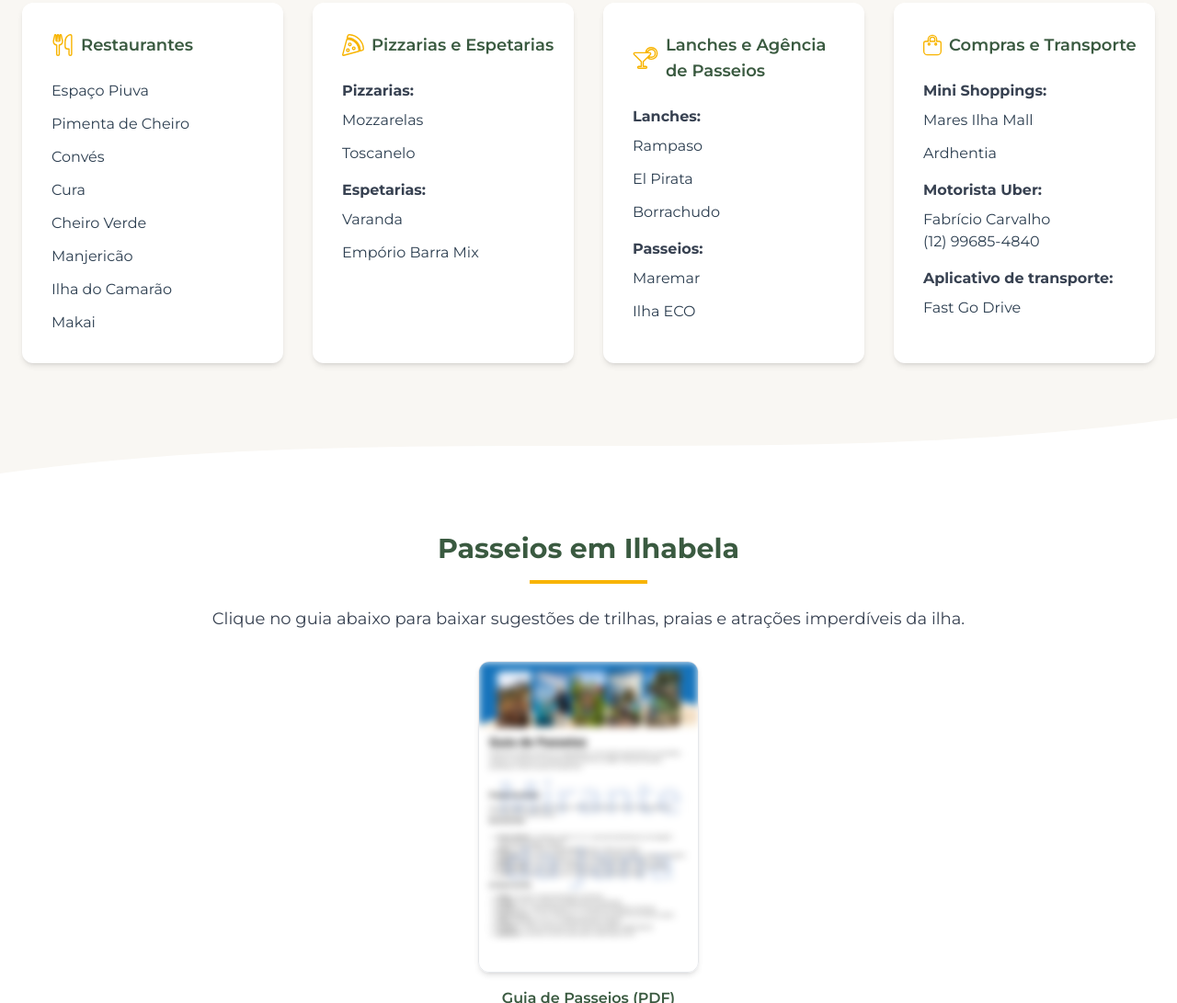
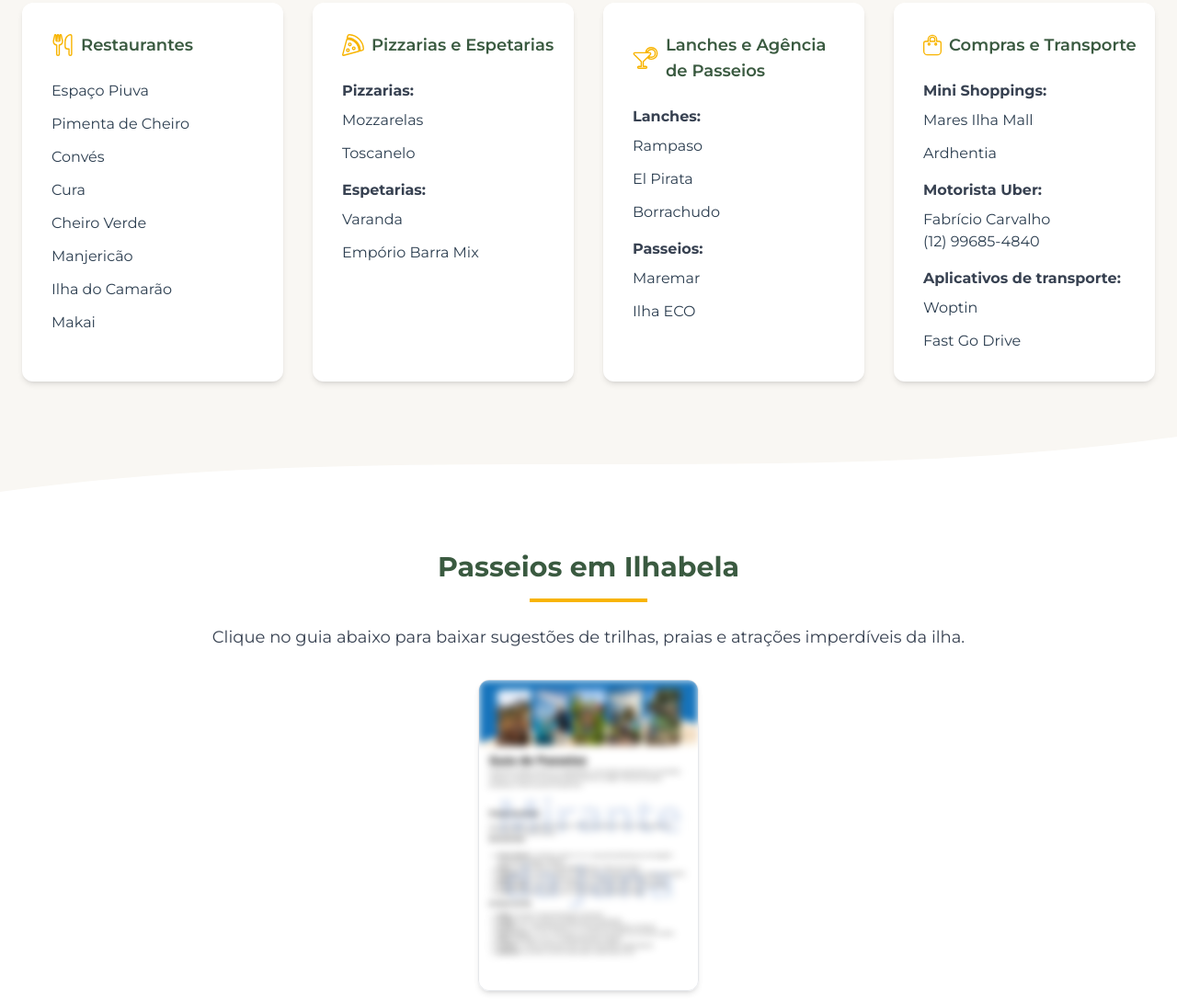
Before and after one commit to JoaoVieiraSCM/Mirante-da-Jana, a plain HTML site: page index.html in a window 1280 px wide. Shown: the part 5523-6614 px from the top of the page at 92% size. Drawn offline with nearby package versions, Linux system fonts and the light colour scheme.

Commit message:
new app adding

```diff
--- a/assets/js/script.js
+++ b/assets/js/script.js
@@ -117,7 +117,7 @@ const translations = {
         "tips-snacks-title": "Lanches e Agência de Passeios",
         "snack-1": "Rampaso", "snack-2": "El Pirata", "snack-3": "Borrachudo", "tour-1": "Maremar", "tour-2": "Ilha ECO",
         "tips-shopping-title": "Compras e Transporte",
-        "shopping-1": "Mares Ilha Mall", "driver-uber": "Motorista Uber:", "transport-app": "Aplicativo de transporte:",
+        "shopping-1": "Mares Ilha Mall", "driver-uber": "Motorista Uber:", "transport-app": "Aplicativos de transporte:",
         "passeios-title": "Passeios em Ilhabela",
         "passeios-description": "Clique no guia abaixo para baixar sugestões de trilhas, praias e atrações imperdíveis da ilha.",
         "passeios-link-title": "Guia de Passeios (PDF)",
@@ -252,7 +252,7 @@ const translations = {
         "tips-snacks-title": "Snacks & Tours Agency",
         "snack-1": "Rampaso", "snack-2": "El Pirata", "snack-3": "Borrachudo", "tour-1": "Maremar", "tour-2": "Ilha ECO",
         "tips-shopping-title": "Shops & Transport",
-        "shopping-1": "Mares Ilha Mall", "driver-uber": "Uber Driver:", "transport-app": "Transport App:",
+        "shopping-1": "Mares Ilha Mall", "driver-uber": "Uber Driver:", "transport-app": "Transport Apps:",
         "passeios-title": "Tours in Ilhabela",
         "passeios-description": "Click the guide below to download suggestions of trails, beaches, and must-see attractions on the island.",
         "passeios-link-title": "Tours Guide (PDF)",
@@ -387,7 +387,7 @@ const translations = {
         "tips-snacks-title": "Bocadillos y Agencias de Tours",
         "snack-1": "Rampaso", "snack-2": "El Pirata", "snack-3": "Borrachudo", "tour-1": "Maremar", "tour-2": "Ilha ECO",
         "tips-shopping-title": "Compras y Transporte",
-        "shopping-1": "Mares Ilha Mall", "driver-uber": "Conductor de Uber:", "transport-app": "Aplicación de transporte:",
+        "shopping-1": "Mares Ilha Mall", "driver-uber": "Conductor de Uber:", "transport-app": "Aplicaciónes de transporte:",
         "passeios-title": "Paseos en Ilhabela",
         "passeios-description": "Haz clic en la guía a continuación para descargar sugerencias de senderos, playas y atracciones imperdibles de la isla.",
         "passeios-link-title": "Guía de Paseos (PDF)",
--- a/index.html
+++ b/index.html
@@ -673,8 +673,9 @@
                     <ul class="space-y-3 mt-2 mb-4">
                         <li><a href="https://wa.me/5512996854840" class="link-animado" data-tel="5512996854840">Fabrício Carvalho<br>(12) 99685-4840</a></li>
                     </ul>
-                    <p class="font-bold text-gray-700" data-translate="transport-app">Aplicativo de Transporte:</p>
+                    <p class="font-bold text-gray-700" data-translate="transport-app">Aplicativos de Transporte:</p>
                     <ul class="space-y-3 mt-2">
+                        <li><a href="https://play.google.com/store/apps/details?id=br.com.woptindailha.passenger.drivermachine" target="_blank" class="link-animado">Woptin</a></li>
                         <li><a href="https://fastgodrive.com.br/" target="_blank" class="link-animado">Fast Go Drive</a></li>
                     </ul>
                 </div>
```
